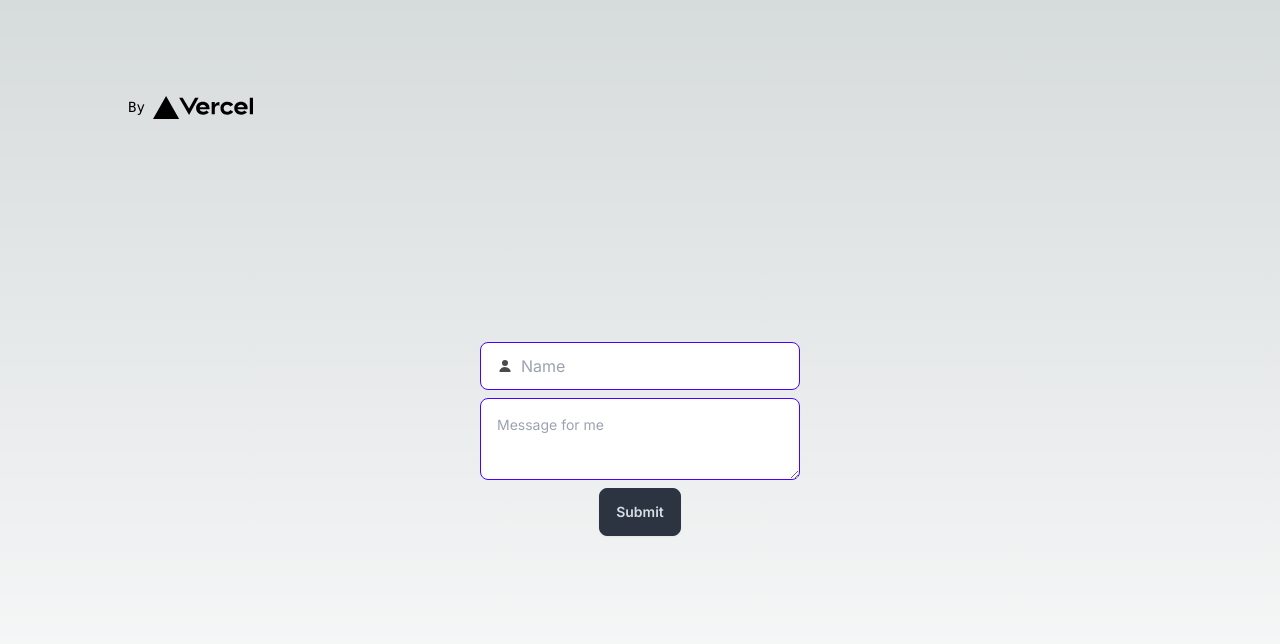
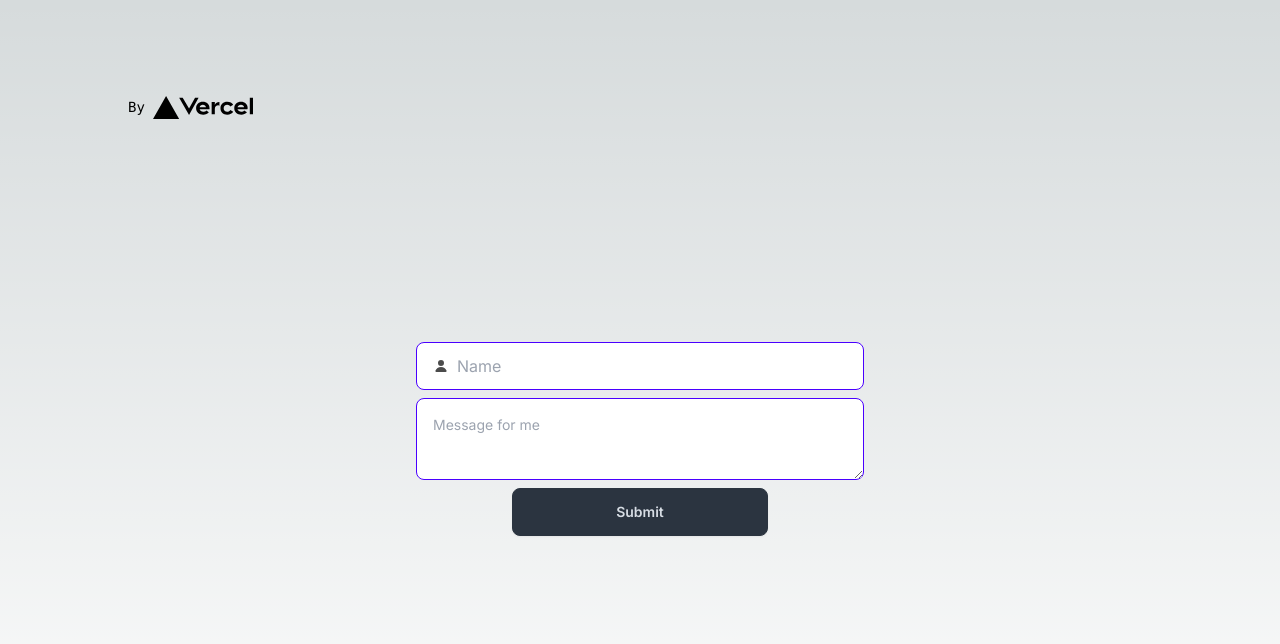
Before and after one commit to khairulihsannudin/scalabletest, a Next.js app: page / in a window 1280 px wide. Shown: the top 644 px of the page. Built offline with nearby package versions, Linux system fonts and the light colour scheme; no server answers.

Commit message:
prepare husky prettier lint and some edit

```diff
--- a/src/app/page.tsx
+++ b/src/app/page.tsx
@@ -15,7 +15,9 @@ export default function Home() {
   useEffect(() => {
     if (data.length === 0) {
       getMessages()
-        .then((res) => {setData(res)})
+        .then((res) => {
+          setData(res);
+        })
         .catch((err) => console.error(err));
     }
     console.log(data);
@@ -59,7 +61,7 @@ export default function Home() {
         className="relative flex flex-col items-center gap-2 w-screen justify-center min-h-[80vh]"
         onSubmit={handleSubmit}
       >
-        <label className="input input-bordered input-primary w-full max-w-xs flex items-center gap-2">
+        <label className="input input-bordered input-primary w-full max-w-md flex items-center gap-2">
           <svg
             xmlns="http://www.w3.org/2000/svg"
             viewBox="0 0 16 16"
@@ -68,16 +70,17 @@ export default function Home() {
           >
             <path d="M8 8a3 3 0 1 0 0-6 3 3 0 0 0 0 6ZM12.735 14c.618 0 1.093-.561.872-1.139a6.002 6.002 0 0 0-11.215 0c-.22.578.254 1.139.872 1.139h9.47Z" />
           </svg>
-          <input type="text" className="grow" placeholder="Name" />
+          <input required type="text"  className="grow" placeholder="Name" />
         </label>
         <textarea
-          className="textarea textarea-primary textarea-bordered textarea-md w-full max-w-xs"
+        required
+          className="textarea textarea-primary textarea-bordered textarea-md w-full max-w-md"
           placeholder="Message for me"
         ></textarea>
         <button
           disabled={loading}
           type="submit"
-          className="btn btn-neutral btn-xs sm:btn-sm md:btn-md"
+          className="btn btn-neutral btn-wide btn-xs sm:btn-sm md:btn-md"
         >
           {loading ? "Loading" : "Submit"}
         </button>
```
Also changed, not shown: package.json (+8 -1 lines), 1 other file (tests, documents, lock files or other folders).
